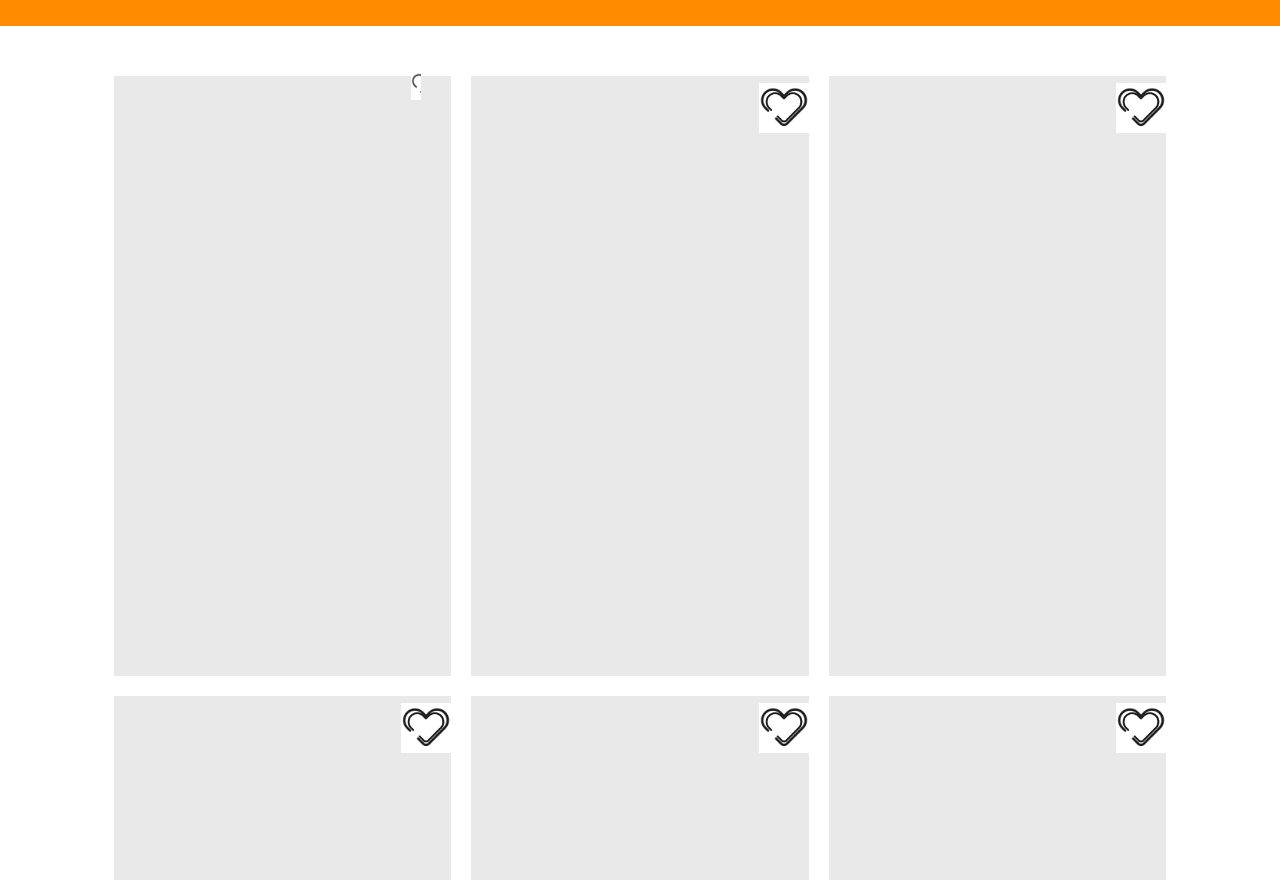
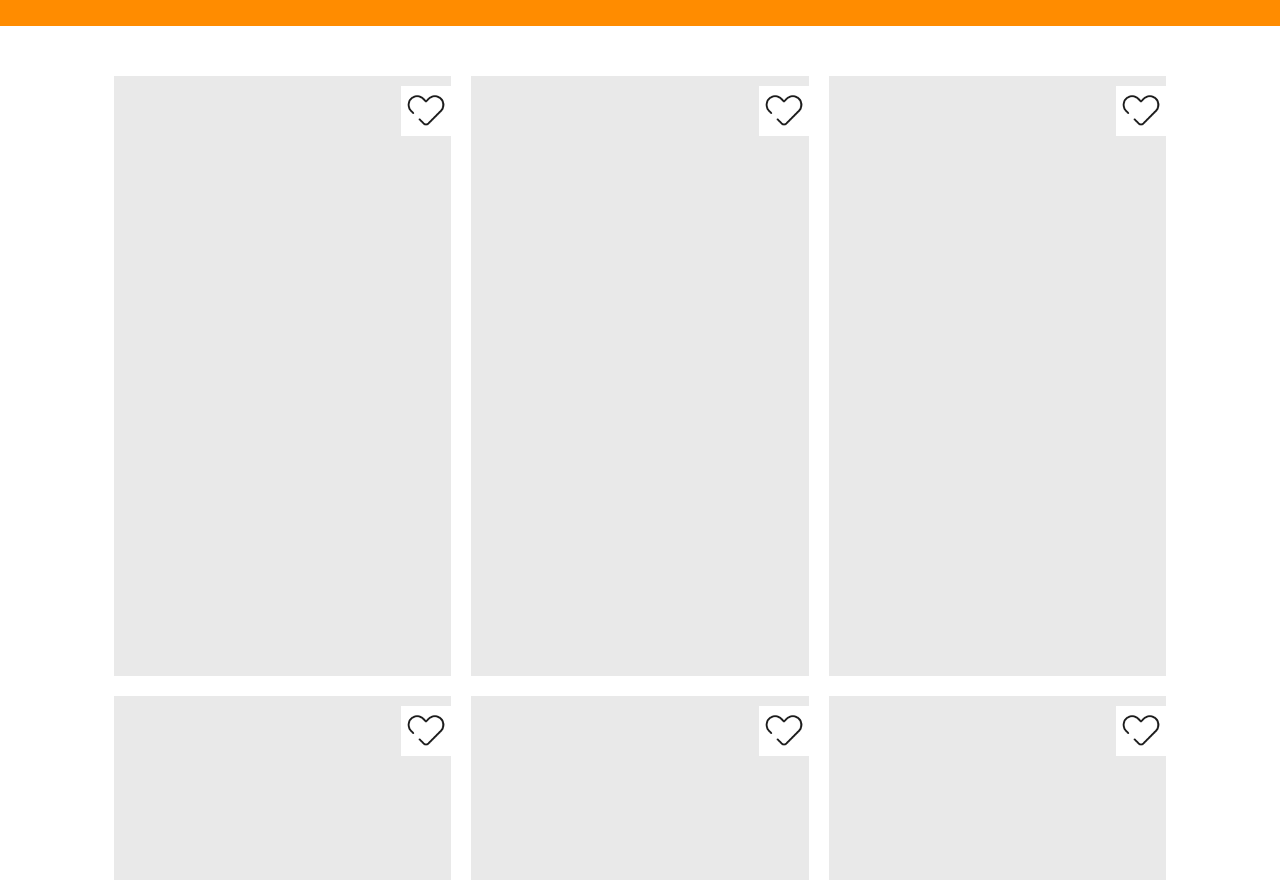
Before and after one commit to EdoardoRaimondoSenis/html-css-boolando, a plain HTML site: page index.html in a window 1280 px wide. Shown: the part 72-952 px from the top of the page. Drawn offline with Linux system fonts and the light colour scheme.

Commit message:
cuore (preferiti) con hover

```diff
--- a/index.html
+++ b/index.html
@@ -31,24 +31,22 @@
 
             </div>
             <div class="bloccoartic">
-                <div>
-                    <img class="cuore" src="img/icons8-favorite-64.png" alt="cuore nero">
-                </div>
+                <div class="contcuore"><a class="cuore" href=""></a></div>
             </div>
             <div class="bloccoartic">
-                <img class="cuore" src="img/icons8-favorite-64.png" alt="cuore nero">
+                <div class="contcuore"><a class="cuore" href=""></a></div>
 
             </div>
             <div class="bloccoartic">
-                <img class="cuore" src="img/icons8-favorite-64.png" alt="cuore nero">
+                <div class="contcuore"><a class="cuore" href=""></a></div>
 
             </div>
             <div class="bloccoartic">
-                <img class="cuore" src="img/icons8-favorite-64.png" alt="cuore nero">
+                <div class="contcuore"><a class="cuore" href=""></a></div>
 
             </div>
             <div class="bloccoartic">
-                <img class="cuore" src="img/icons8-favorite-64.png" alt="cuore nero">
+                <div class="contcuore"><a class="cuore" href=""></a></div>
 
             </div>
         </div>
--- a/style.css
+++ b/style.css
@@ -54,18 +54,19 @@ a {
 }
 
 .contcuore {
-    width: 40px;
-    height: 40px;
+    display: flex;
+    justify-content: center;
+    align-items: center;
+    margin-top: 10px;
+    width: 50px;
+    height: 50px;
+    background-color: white;
 }
 
 .cuore {
     background-image: url(img/icons8-favorite-64.png);
-    width: 40px;
-    height: 40px;
-    margin-top: 7px;
-    padding: 5px;
-    background-color: white;
-    background-size: cover;
+    padding: 20px;
+    background-size: contain;
 }
 
 .cuore:hover {
```
